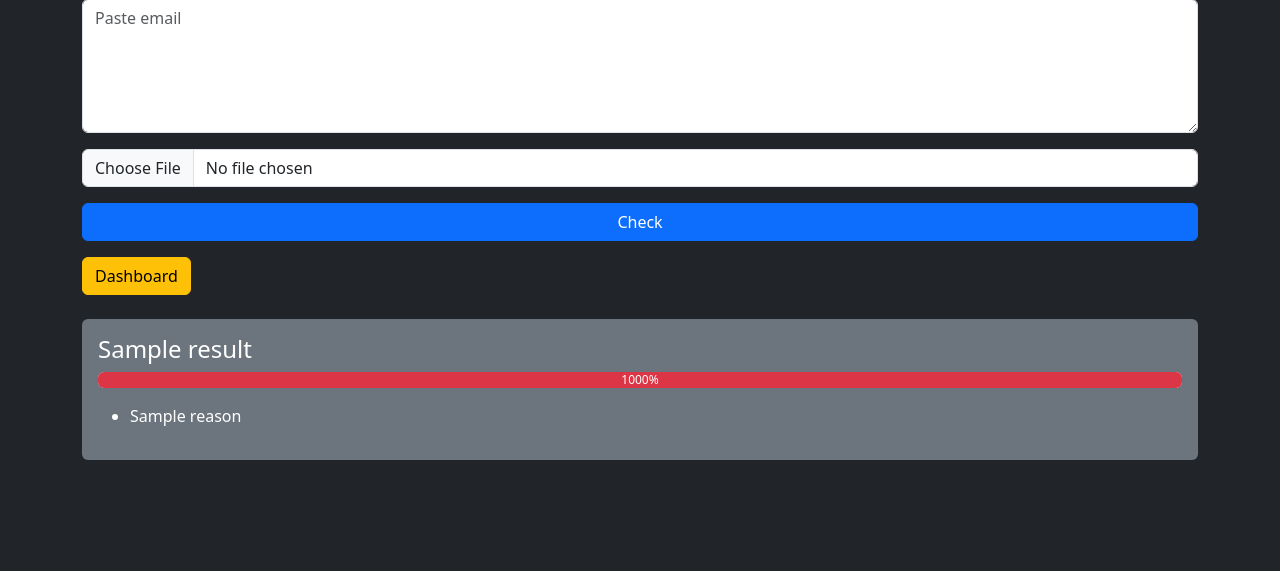
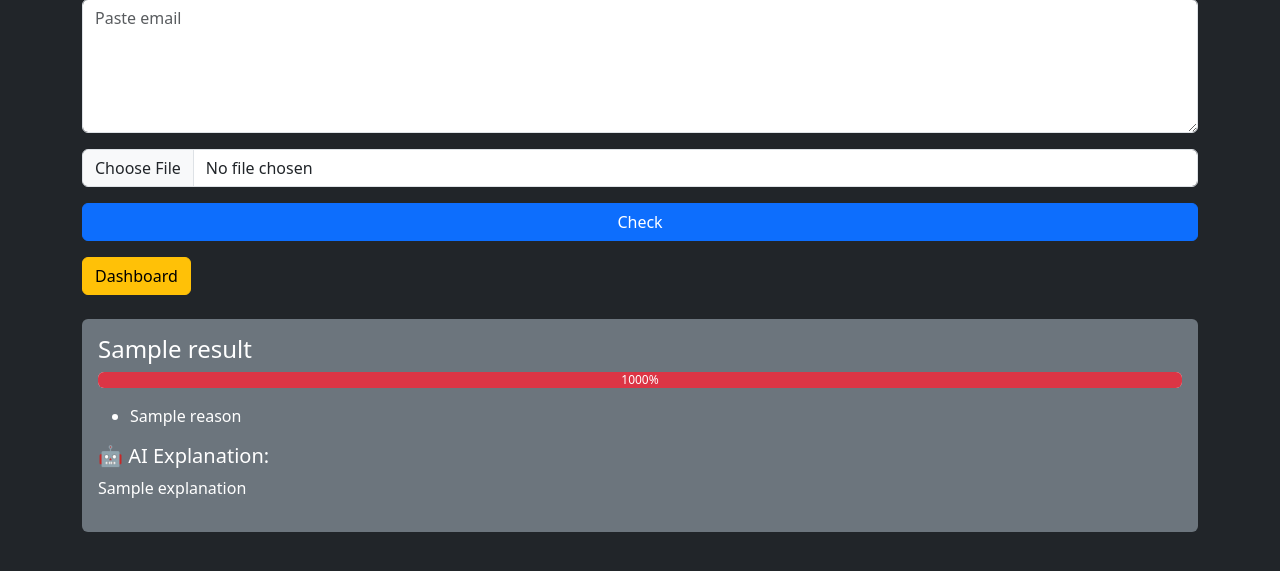
Before and after one commit to kavitharan74/phishing-detector, a Flask app: template templates/index.html in a window 1280 px wide. Shown: the part 111-682 px from the top of the page. Run offline with Flask 3, Linux system fonts and the light colour scheme; the template is opened without the code that fills it: most values are stand-ins (such as "Sample title", 1, 10 or a date in 2020); parts of the project's set-up code (start-up, migrations or seed data) failed here and were passed over.

Commit message:
Update index.html

```diff
--- a/templates/index.html
+++ b/templates/index.html
@@ -34,6 +34,9 @@
 {% endfor %}
 </ul>
 
+<h5 class="mt-3">🤖 AI Explanation:</h5>
+<p>{{ explanation }}</p>
+
 </div>
 {% endif %}
 
```
